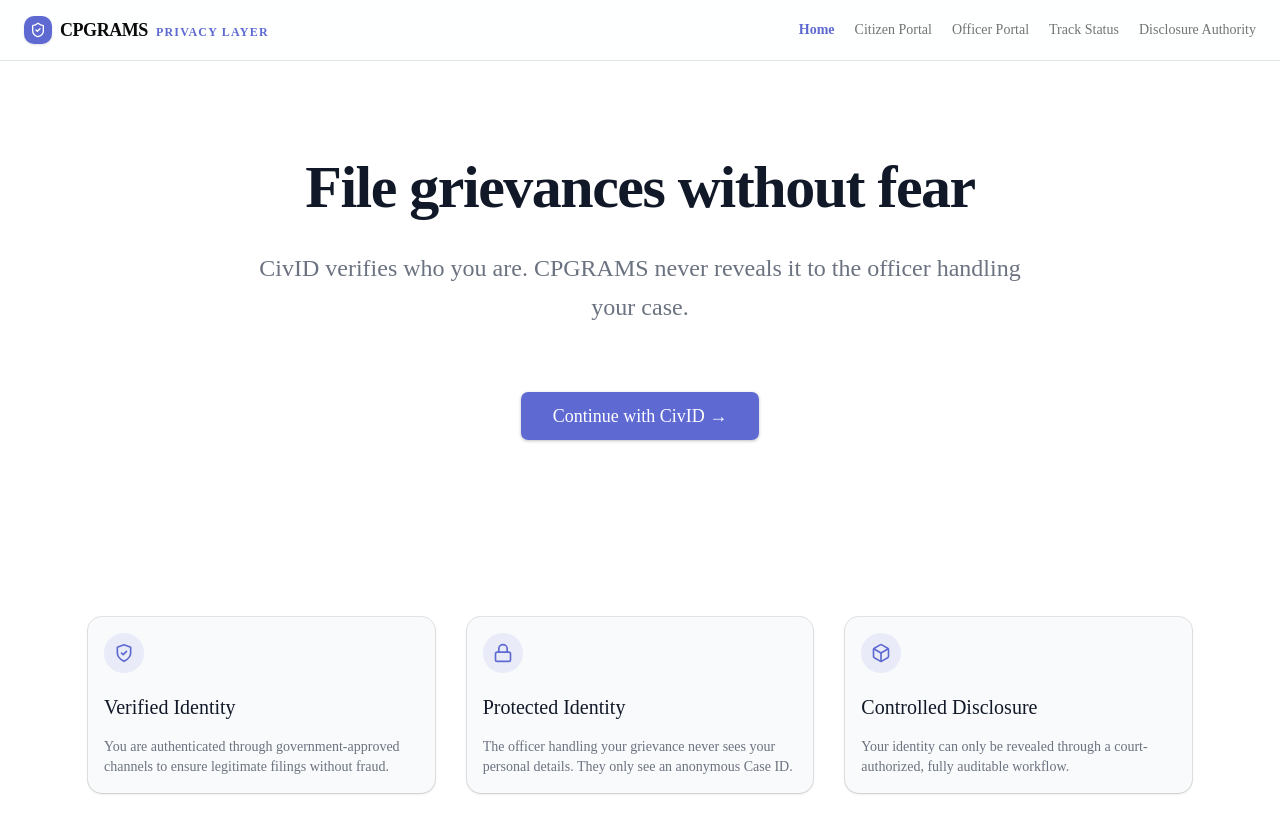
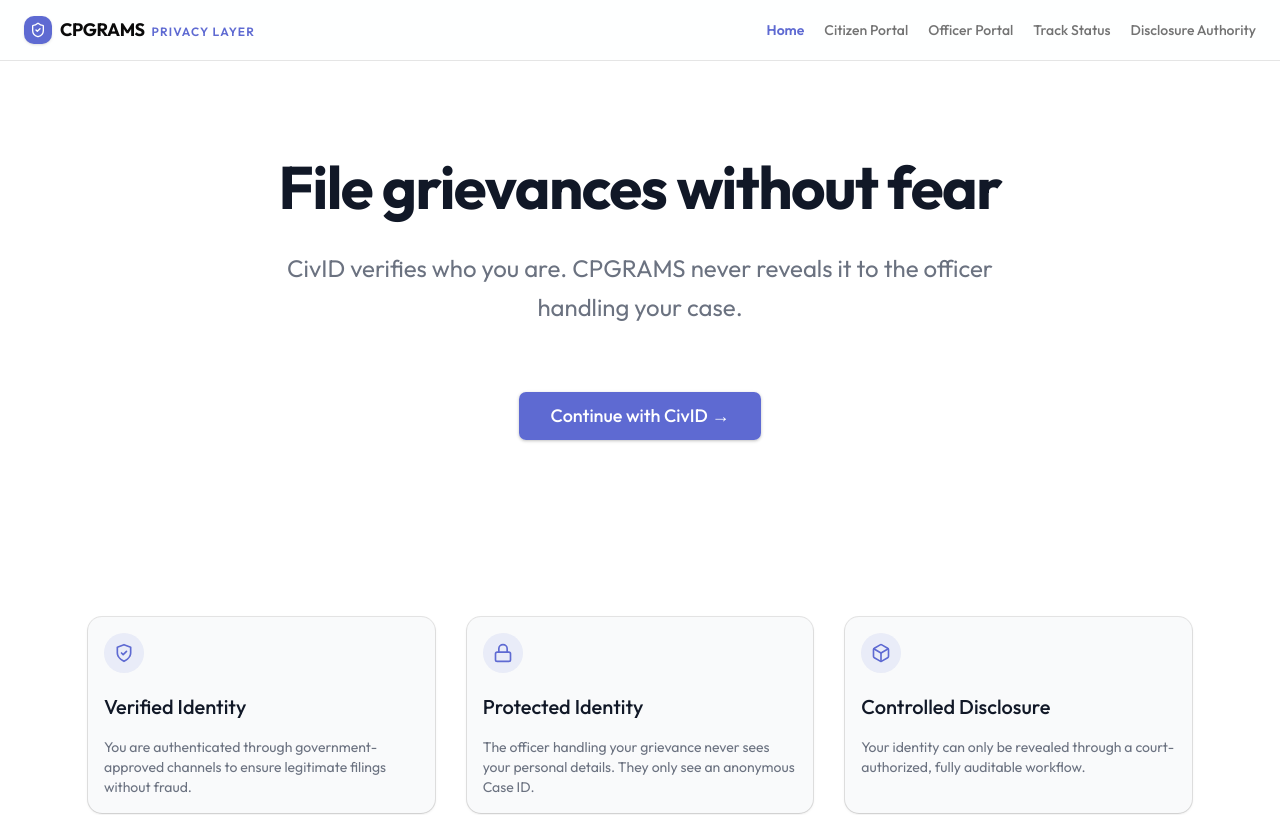
Before and after one commit to yash-pouranik/cpgrams-privacy-layer-zk-identity, a Next.js app in the folder apps/frontend/: page / in a window 1280 px wide. Shown: the top 815 px of the page. Built offline with nearby package versions, Linux system fonts and the light colour scheme; no server answers.

Commit message:
fix(font): enforce Outfit font loading via classname, webfont link, and global CSS declarations

```diff
--- a/apps/frontend/app/globals.css
+++ b/apps/frontend/app/globals.css
@@ -36,18 +36,18 @@
   --radius-md: calc(0.75rem - 2px);
   --radius-sm: calc(0.75rem - 4px);
 
-  --font-sans: var(--font-outfit), ui-sans-serif, system-ui, sans-serif;
+  --font-sans: 'Outfit', var(--font-outfit), ui-sans-serif, system-ui, sans-serif;
 }
 
 @layer base {
   * {
     @apply border-border outline-ring/50;
   }
+  html, body, button, input, textarea, select {
+    font-family: 'Outfit', var(--font-outfit), ui-sans-serif, system-ui, sans-serif;
+  }
   body {
     @apply bg-background text-foreground;
-  }
-  html {
-    @apply font-sans;
   }
 }
 
--- a/apps/frontend/app/layout.tsx
+++ b/apps/frontend/app/layout.tsx
@@ -4,8 +4,9 @@
 import "./globals.css";
 
 const outfit = Outfit({
+  subsets: ["latin"],
+  weight: ["300", "400", "500", "600", "700", "800"],
   variable: "--font-outfit",
-  subsets: ["latin"],
   display: "swap",
 });
 
@@ -22,9 +23,14 @@
   return (
     <html
       lang="en"
-      className={`${outfit.variable} h-full antialiased`}
+      className={`${outfit.variable} ${outfit.className} h-full antialiased`}
     >
-      <body className="min-h-full flex flex-col bg-[#FFFFFF] text-[#111827] font-sans">
+      <head>
+        <link rel="preconnect" href="https://fonts.googleapis.com" />
+        <link rel="preconnect" href="https://fonts.gstatic.com" crossOrigin="anonymous" />
+        <link href="https://fonts.googleapis.com/css2?family=Outfit:wght@300;400;500;600;700;800&display=swap" rel="stylesheet" />
+      </head>
+      <body className={`${outfit.className} min-h-full flex flex-col bg-[#FFFFFF] text-[#111827]`}>
         <Navbar />
         <main className="flex-1 flex flex-col">
           {children}
```
